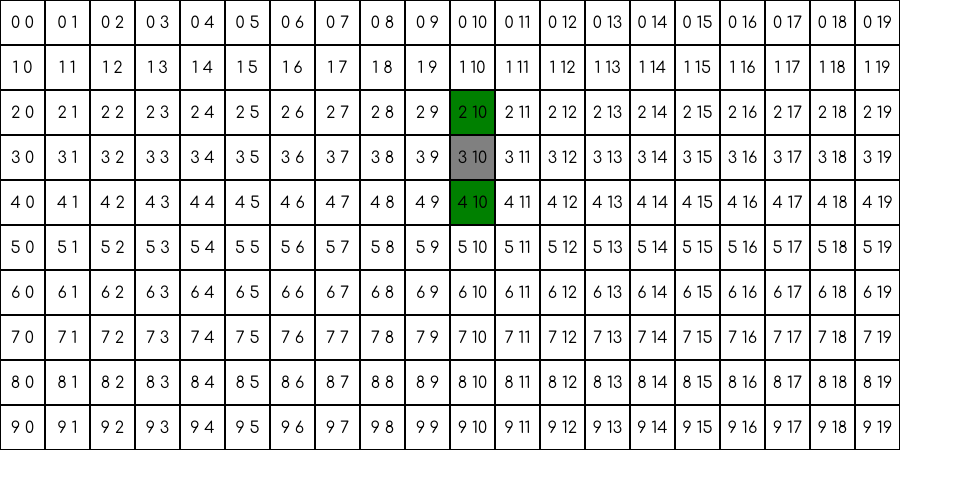
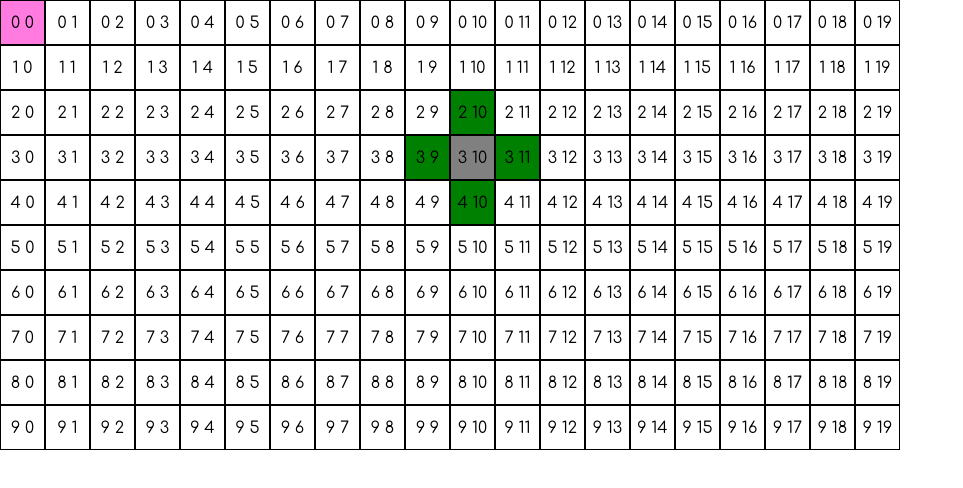
Before and after one commit to foxkodland/walk_keyboard, a React (Vite) app: page / in a window 1280 px wide. Shown: the top 488 px of the page, without its empty margins (0-963 px from the left). Built offline with nearby package versions, Linux system fonts and the light colour scheme.

Commit message:
addddddd targettt cellllllllllllll

```diff
--- a/src/App.tsx
+++ b/src/App.tsx
@@ -3,6 +3,7 @@ import { useEffect, useState } from "react"
 function App() {
   const [board, setBoard] = useState<string[][]>();
   const [playerCell, setPlayerCell] = useState([3, 10])
+  const [goalCell, setGoalCell] = useState([0,0])
 
 
 
@@ -30,6 +31,9 @@ function App() {
   }, [])
 
   function specialColorCell(rowNumber: number, colNumber: number) {
+    if (rowNumber == goalCell[0] &&  colNumber == goalCell[1]) {
+      return "game_brick_target"
+    }
     if (rowNumber == playerCell[0] && colNumber == playerCell[1]) {
       return "game_brick_special"
     }
@@ -39,7 +43,12 @@ function App() {
     if (rowNumber == playerCell[0] + 1 && colNumber == playerCell[1]) {
       return "game_brick_way"
     }
-
+        if (rowNumber == playerCell[0] && colNumber == playerCell[1] -1) {
+      return "game_brick_way"
+    }
+    if (rowNumber == playerCell[0] && colNumber == playerCell[1] +1) {
+      return "game_brick_way"
+    }
     return ""
   }
 
--- a/src/index.css
+++ b/src/index.css
@@ -37,3 +37,7 @@ body{
 .game_brick_way {
   background-color: green;
 }
+
+.game_brick_target{
+  background-color: rgb(255, 123, 224);
+}
```
